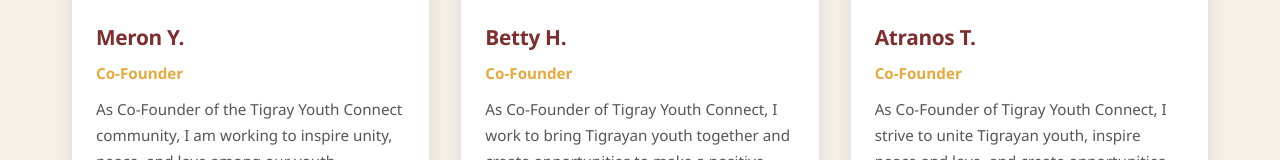
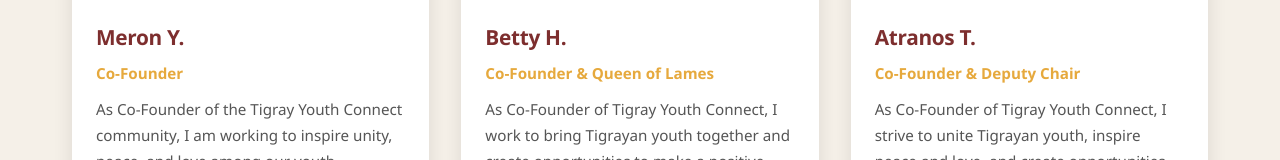
Before and after one commit to SenaiEmbaye/tigray-youth-connect, a plain HTML site: page about.html in a window 1280 px wide. Shown: the part 1765-1925 px from the top of the page. Drawn offline with Linux system fonts and the light colour scheme.

Commit message:
Update about.html

```diff
--- a/about.html
+++ b/about.html
@@ -456,7 +456,7 @@
                 <img src="images/betty.jpg" alt="Board Member Name" class="board-member-image">
                 <div class="board-member-info">
                     <h3 class="board-member-name">Betty H.</h3>
-                    <div class="board-member-title">Co-Founder</div>
+                    <div class="board-member-title">Co-Founder & Queen of Lames</div>
                     <p class="board-member-bio">As Co-Founder of Tigray Youth Connect, I work to bring Tigrayan youth together and create opportunities to make a positive difference.</p>
                 </div>
             </div>
@@ -466,7 +466,7 @@
                 <img src="images/atranos.jpg" alt="Board Member Name" class="board-member-image">
                 <div class="board-member-info">
                     <h3 class="board-member-name">Atranos T.</h3>
-                    <div class="board-member-title">Co-Founder</div>
+                    <div class="board-member-title">Co-Founder & Deputy Chair</div>
                     <p class="board-member-bio"> As Co‑Founder of Tigray Youth Connect, I strive to unite Tigrayan youth, inspire peace and love, and create opportunities to make a positive difference in our community.</p>
                 </div>
             </div>
```
